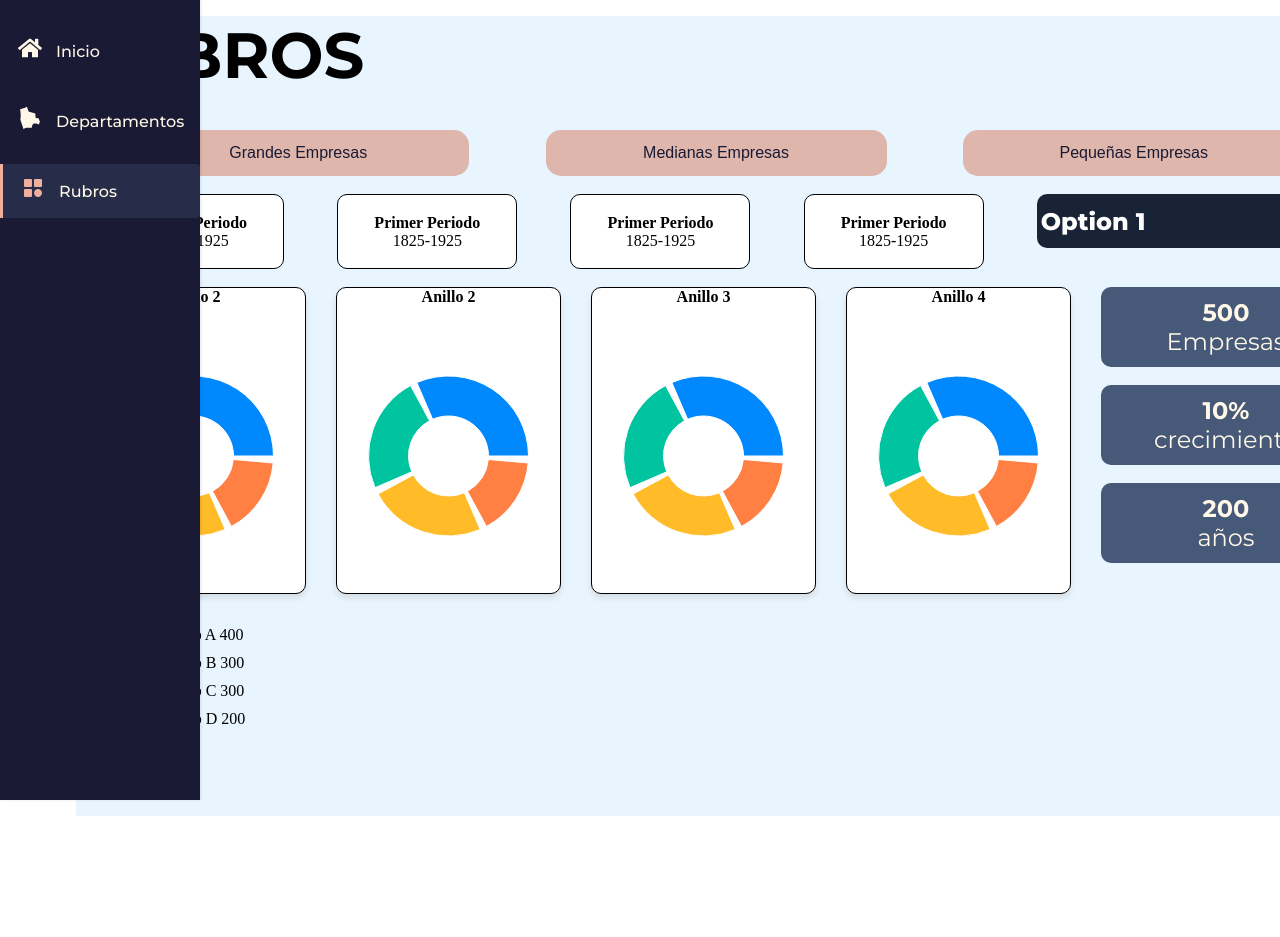
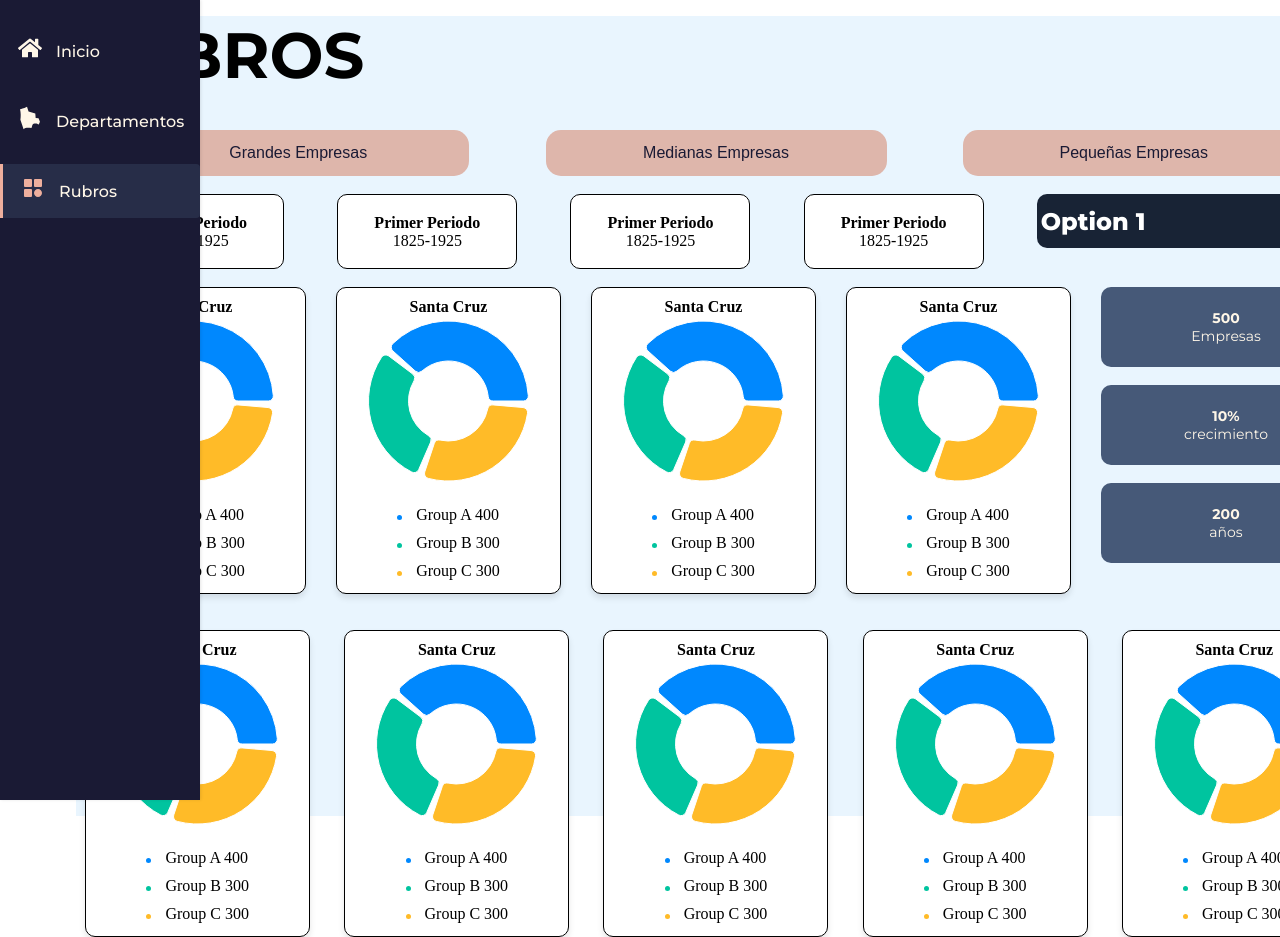
Before and after one commit to TaniaPerezD/dashboard-sis2, a React (Create React App) app: page /Rubros in a window 1280 px wide. Shown: the top 937 px of the page. Before the commit the page ends 832 px from the top, so only its background shows below. Built offline with nearby package versions, Linux system fonts and the light colour scheme.

Commit message:
ajustes dounutchart

```diff
--- a/src/components/RingChart.jsx
+++ b/src/components/RingChart.jsx
@@ -5,7 +5,7 @@ const RingChart = ({ data }) => {
     const COLORS = ['#0088FE', '#00C49F', '#FFBB28', '#FF8042']; // Colores de ejemplo
 
     return (
-        <ResponsiveContainer width="100%" height={300}>
+        <ResponsiveContainer width="100%" height={170}>
             <PieChart>
                 <Pie
                     data={data}
@@ -14,6 +14,7 @@ const RingChart = ({ data }) => {
                     fill="#8884d8"
                     paddingAngle={5}
                     dataKey="value"
+                    cornerRadius={5}
                 >
                     {data.map((entry, index) => (
                         <Cell key={`cell-${index}`} fill={COLORS[index % COLORS.length]} />
--- a/src/pages/rubrosPage/index.jsx
+++ b/src/pages/rubrosPage/index.jsx
@@ -9,10 +9,9 @@ const data = [
     { name: 'Group A', value: 400 },
     { name: 'Group B', value: 300 },
     { name: 'Group C', value: 300 },
-    { name: 'Group D', value: 200 },
 ];
 
-const COLORS = ['#0088FE', '#00C49F', '#FFBB28', '#FF8042'];
+const COLORS = ['#0088FE', '#00C49F', '#FFBB28'];
 
 const RubrosPage = () => {
     return (
@@ -57,21 +56,24 @@ const RubrosPage = () => {
             {/* Ring charts section */}
             <div className={styles.itemsContainer} style={{ display: 'flex', gap: '25px', justifyContent: 'space-evenly' }}>
                 <div className={styles.fichaAnillo} style={{ display: 'flex', flexDirection: 'column', alignItems: 'center' }}>
-                    <p style={{ fontWeight: 'bold' }}>Anillo 2</p>
+                    <p style={{ fontWeight: 'bold', marginTop: '10px' }}>Santa Cruz</p>
                     <RingChart data={data} />
                     <DataTable data={data} colors={COLORS} />
                 </div>
                 <div className={styles.fichaAnillo} style={{ display: 'flex', flexDirection: 'column', alignItems: 'center' }}>
-                    <p style={{ fontWeight: 'bold' }}>Anillo 2</p>
+                    <p style={{ fontWeight: 'bold', marginTop: '10px' }}>Santa Cruz</p>
                     <RingChart data={data} />
+                    <DataTable data={data} colors={COLORS} />
                 </div>
                 <div className={styles.fichaAnillo} style={{ display: 'flex', flexDirection: 'column', alignItems: 'center' }}>
-                    <p style={{ fontWeight: 'bold' }}>Anillo 3</p>
+                    <p style={{ fontWeight: 'bold', marginTop: '10px' }}>Santa Cruz</p>
                     <RingChart data={data} />
+                    <DataTable data={data} colors={COLORS} />
                 </div>
                 <div className={styles.fichaAnillo} style={{ display: 'flex', flexDirection: 'column', alignItems: 'center' }}>
-                    <p style={{ fontWeight: 'bold' }}>Anillo 4</p>
+                    <p style={{ fontWeight: 'bold', marginTop: '10px' }}>Santa Cruz</p>
                     <RingChart data={data} />
+                    <DataTable data={data} colors={COLORS} />
                 </div>
                 <div style={{ display: 'flex', flexDirection: 'column', justifyContent: 'space-evenly', alignItems: 'center', height: '100%' }}>
                     <div className={styles.detalles} style={{ display: 'flex', flexDirection: 'column', alignItems: 'center' }}>
@@ -88,6 +90,33 @@ const RubrosPage = () => {
                     </div><br />
                 </div>
             </div><br /><br />
+            <div className={styles.itemsContainer} style={{ display: 'flex', gap: '25px', justifyContent: 'space-evenly' }}>
+                <div className={styles.fichaAnillo} style={{ display: 'flex', flexDirection: 'column', alignItems: 'center' }}>
+                    <p style={{ fontWeight: 'bold', marginTop: '10px' }}>Santa Cruz</p>
+                    <RingChart data={data} />
+                    <DataTable data={data} colors={COLORS} />
+                </div>
+                <div className={styles.fichaAnillo} style={{ display: 'flex', flexDirection: 'column', alignItems: 'center' }}>
+                    <p style={{ fontWeight: 'bold', marginTop: '10px' }}>Santa Cruz</p>
+                    <RingChart data={data} />
+                    <DataTable data={data} colors={COLORS} />
+                </div>
+                <div className={styles.fichaAnillo} style={{ display: 'flex', flexDirection: 'column', alignItems: 'center' }}>
+                    <p style={{ fontWeight: 'bold', marginTop: '10px' }}>Santa Cruz</p>
+                    <RingChart data={data} />
+                    <DataTable data={data} colors={COLORS} />
+                </div>
+                <div className={styles.fichaAnillo} style={{ display: 'flex', flexDirection: 'column', alignItems: 'center' }}>
+                    <p style={{ fontWeight: 'bold', marginTop: '10px' }}>Santa Cruz</p>
+                    <RingChart data={data} />
+                    <DataTable data={data} colors={COLORS} />
+                </div>
+                <div className={styles.fichaAnillo} style={{ display: 'flex', flexDirection: 'column', alignItems: 'center' }}>
+                    <p style={{ fontWeight: 'bold', marginTop: '10px' }}>Santa Cruz</p>
+                    <RingChart data={data} />
+                    <DataTable data={data} colors={COLORS} />
+                </div>
+            </div>
         </div>
     );
 };
--- a/src/pages/rubrosPage/rubrosPage.module.css
+++ b/src/pages/rubrosPage/rubrosPage.module.css
@@ -66,7 +66,7 @@
     width: 250px;
     height: 80px;
     color: #FFF7E8;
-    font-size: 24px;
+    font-size: 14px;
     display: flex;
     align-items: center;
     justify-content: center;
```
